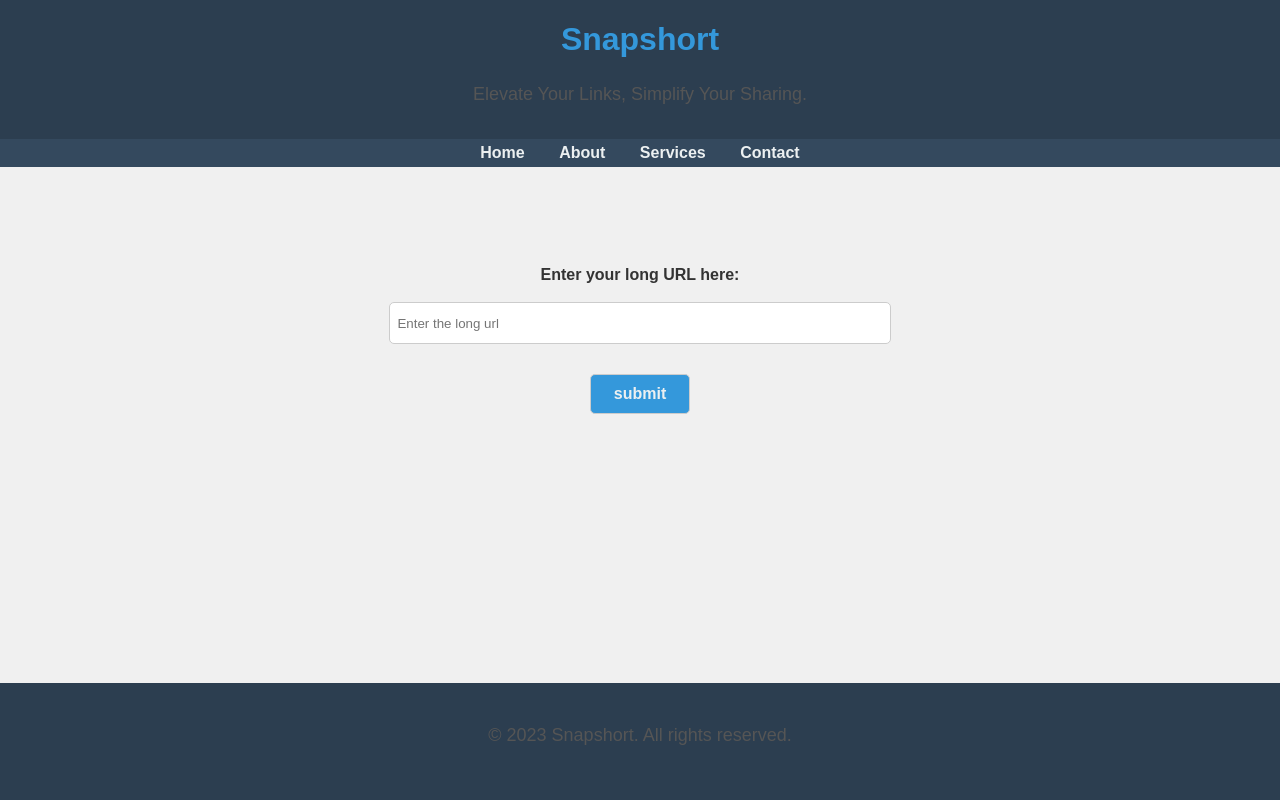
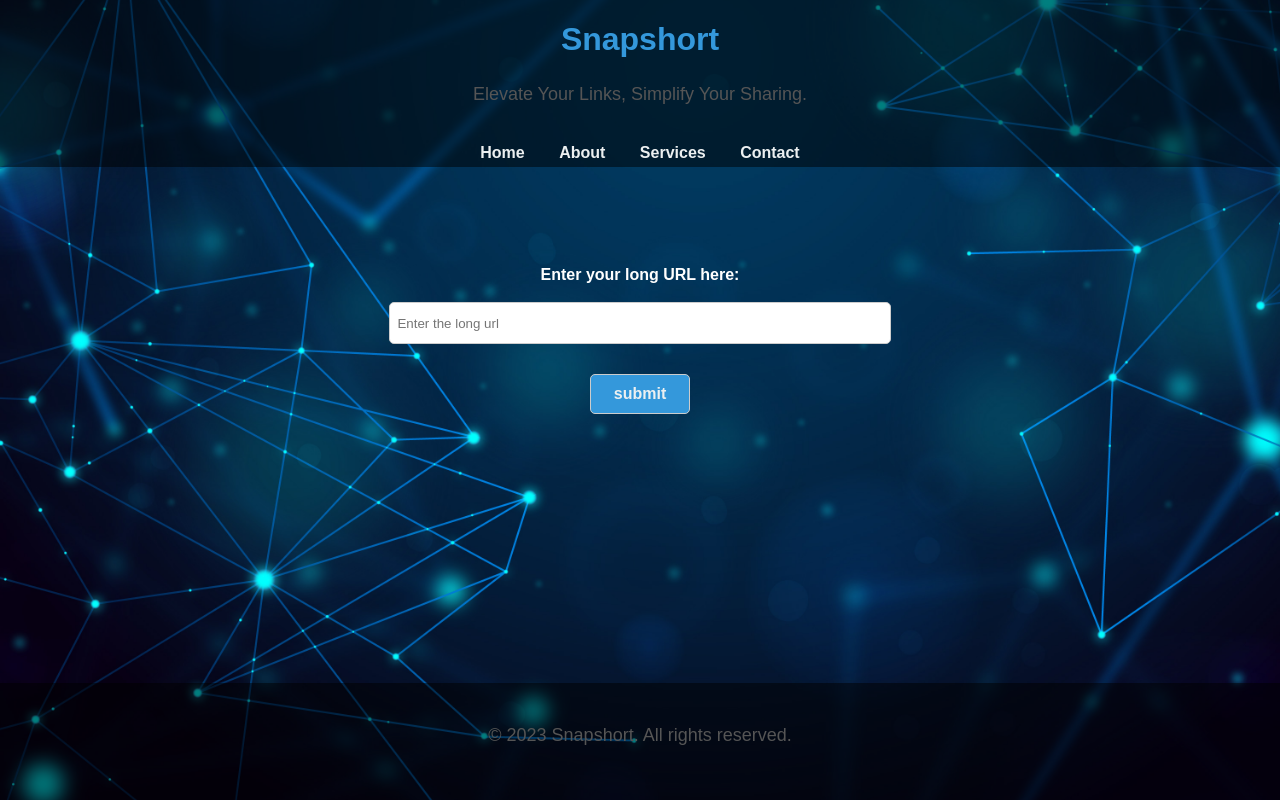
Before and after one commit to Rejoan2020/Url-shortener, a Django app: page / in a window 1280 px wide. Run offline with Django 4.2, Linux system fonts and the light colour scheme.

Commit message:
feat: static files added

```diff
--- a/shortener/templates/shortener/home.html
+++ b/shortener/templates/shortener/home.html
@@ -8,6 +8,8 @@
       font-family: 'Arial', sans-serif;
       margin: 0;
       padding: 0;
+      background: url('static/bg4.jpg') center/cover;
+      color: #ecf0f1; /* Text color on top of the background image */
       background-color: #f0f0f0;
       color: #333;
       display: flex;
@@ -16,14 +18,14 @@
     }
 
     header {
-      background-color: #2c3e50;
+      background-color: rgba(0,0,0,0.5);
       color: #ecf0f1;
       padding: 0px;
       text-align: center;
     }
 
     nav {
-      background-color: #34495e;
+      background-color: rgba(0,0,0,0.5);
       padding: 5px;
       text-align: center;
     }
@@ -76,7 +78,7 @@
     }
 
     footer {
-      background-color: #2c3e50;
+      background-color: rgba(0,0,0,0.5);
       color: #ecf0f1;
       padding: 20px;
       text-align: center;
@@ -94,6 +96,7 @@
     label {
       margin-bottom: 10px;
       font-weight: bold;
+      color: white;
     }
 
     input {
@@ -141,7 +144,7 @@
 
   <section>
     <!-- Form -->
-      <label for="email">Enter your long URL here:</label>
+      <label for="url">Enter your long URL here:</label>
       <form class='field' method='POST' action='.' style="color:#414a4c">{% csrf_token %}{{form.as_p}}
       <input class='cta-button' type='submit' value = 'submit'>
   </section>
```
Also changed, not shown: shortener/templates/shortener/already_exists.html (+8 -6 lines), shortener/templates/shortener/styles.css (added, +15 -0 lines), shortener/templates/shortener/success.html (+8 -6 lines), static/bg.jpg (added), static/bg2.jpg (added), static/bg3.jpg (added), static/bg4.jpg (added).
